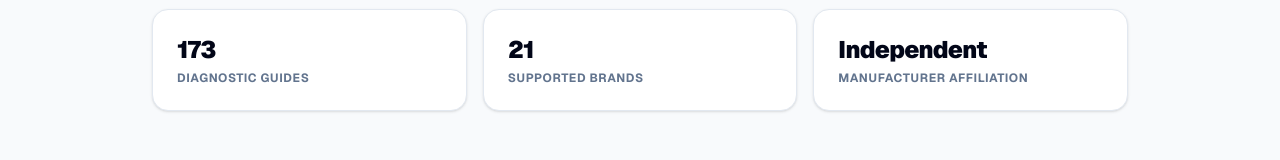
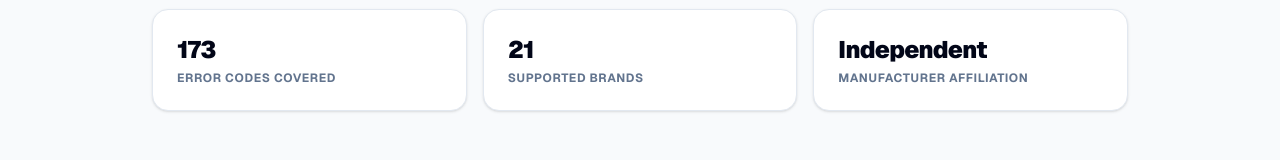
Before and after one commit to andy3145/fixcodes, a Next.js app: page /about in a window 1280 px wide. Shown: the part 521-681 px from the top of the page. Built offline with nearby package versions, Linux system fonts and the light colour scheme.

Commit message:
Polish About page statistics

```diff
--- a/src/app/about/page.tsx
+++ b/src/app/about/page.tsx
@@ -23,7 +23,7 @@ export default function AboutPage() {
 
             <section className="bg-slate-50 py-12 sm:py-16">
                 <div className="mx-auto grid max-w-5xl gap-4 px-4 sm:px-6 md:grid-cols-3">
-                    <Stat value={codes.length.toString()} label="Diagnostic guides" />
+                    <Stat value={codes.length.toString()} label="Error codes covered" />
                     <Stat value={getBrands().length.toString()} label="Supported brands" />
                     <Stat value="Independent" label="Manufacturer affiliation" />
                 </div>
```
